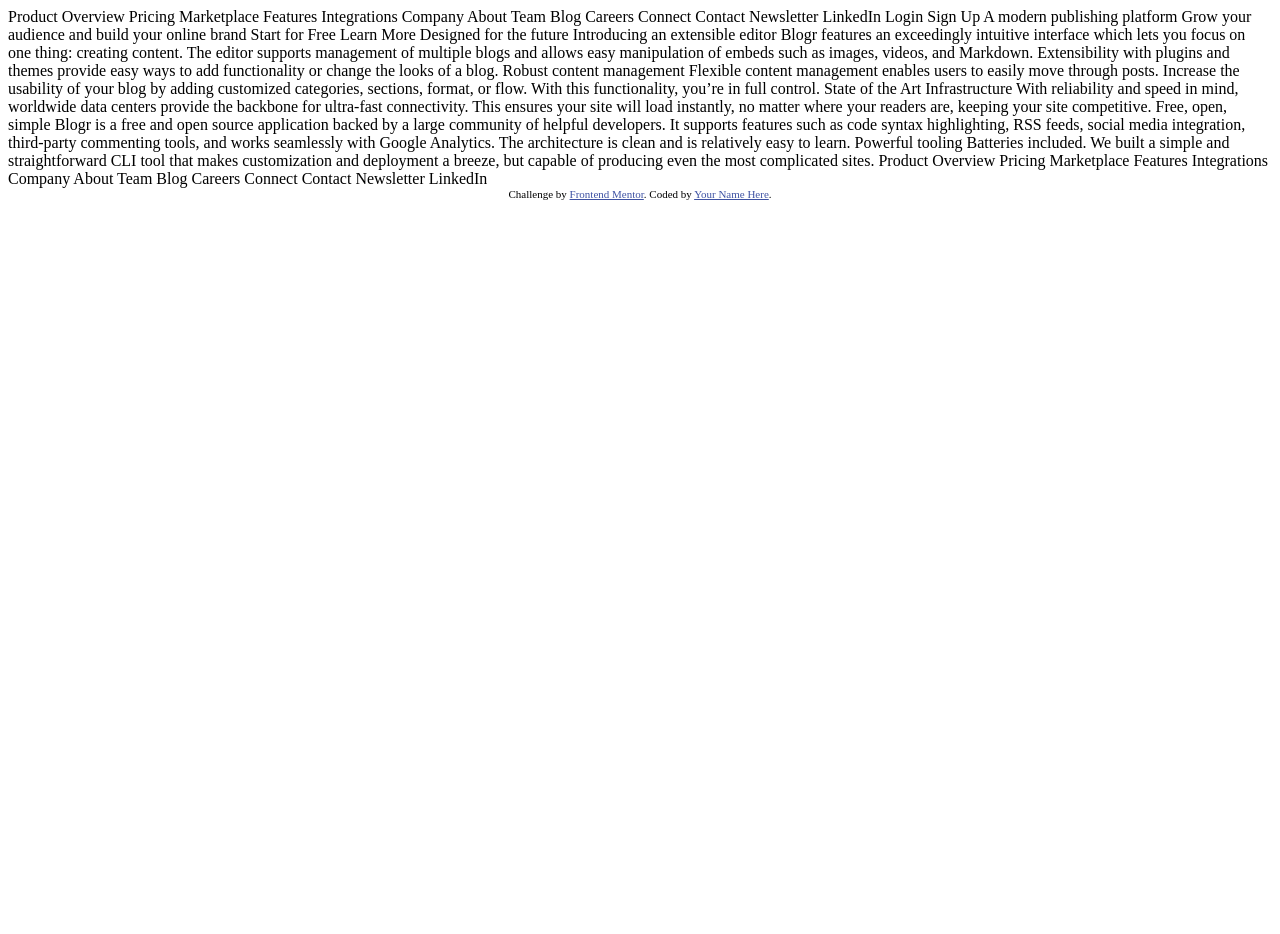
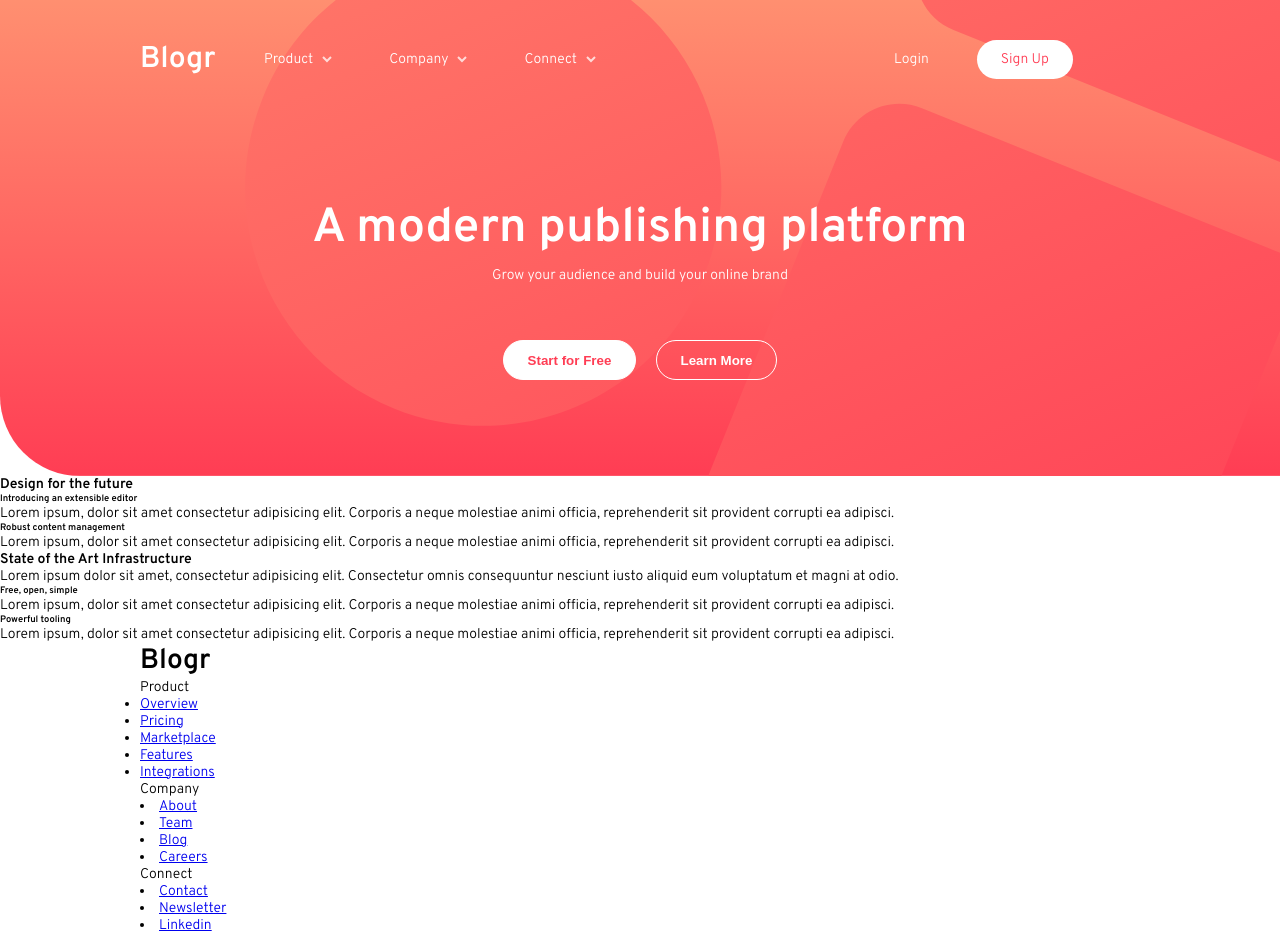
Before and after one commit to preciousuzebu/blog, a plain HTML site: page index.html in a window 1280 px wide. Before the commit the page ends 800 px from the top, so only its background shows below. Drawn offline with Linux system fonts and the light colour scheme.

Commit message:
design landing page

```diff
--- a/index.html
+++ b/index.html
@@ -1,99 +1,181 @@
 <!DOCTYPE html>
 <html lang="en">
+
 <head>
   <meta charset="UTF-8">
-  <meta name="viewport" content="width=device-width, initial-scale=1.0"> <!-- displays site properly based on user's device -->
+  <meta name="viewport" content="width=device-width, initial-scale=1.0">
+  <link rel="icon" type="image/png" sizes="32x32" href="./images/favicon-32x32.png">
+  <link rel="stylesheet" href="style.css">
+  <title>Frontend Mentor | [Blogr]</title>
+</head>
 
-  <link rel="icon" type="image/png" sizes="32x32" href="./images/favicon-32x32.png">
+<body>
 
-  <title>Frontend Mentor | [Blogr]</title>
+  <header>
+    <nav>
+      <div class="container">
+        <div class="navbar">
+          <div class="logo">
+            <h1>Blogr</h1>
+          </div>
+          <div class="nav-list">
+            <ul class="navigation">
+              <div class="nav-item">
+                <div class="super-nav">
+                  <li class="nav-link"><a href="#">Product</a></li>
+                  <button class="arrow"></button>
+                </div>
+                <ul class="sub-nav">
+                  <li class="nav-link"><a href="#">Lorem</a></li>
+                  <li class="nav-link"><a href="#">Lorem</a></li>
+                </ul>
+              </div>
+              <div class="nav-item">
+                <div class="super-nav">
+                  <li class="nav-link"><a href="#">Company</a></li>
+                  <button class="arrow"></button>
+                </div>
+                <ul class="sub-nav">
+                  <li class="nav-link"><a href="#">Lorem</a></li>
+                  <li class="nav-link"><a href="#">Lorem</a></li>
+                </ul>
+              </div>
+              <div class="nav-item">
+                <div class="super-nav">
+                  <li class="nav-link"><a href="#">Connect</a></li>
+                  <button class="arrow"></button>
+                </div>
+                <ul class="sub-nav">
+                  <li class="nav-link"><a href="#">Lorem</a></li>
+                  <li class="nav-link"><a href="#">Lorem</a></li>
+                </ul>
+              </div>
+            </ul>
+            <ul class="login">
+              <div class="nav-item">
+                <li class="nav-link"><a href="#">Login</a></li>
+              </div>
+              <div class="nav-item">
+                <li class="nav-link"><a href="#">Sign Up</a></li>
+              </div>
+            </ul>
+          </div>
+        </div>
+      </div>
+    </nav>
 
-  <!-- Feel free to remove these styles or customise in your own stylesheet 👍 -->
-  <style>
-    .attribution { font-size: 11px; text-align: center; }
-    .attribution a { color: hsl(228, 45%, 44%); }
-  </style>
-</head>
-<body>
-  Product
+    <section class="landing">
+      <div class="landing-main">
+        <h1 class="heading">A modern publishing platform</h1>
+        <p>Grow your audience and build your online brand</p>
+      </div>
+      <div class="landing-buttons">
+        <button class="landing-button">Start for Free</button>
+        <button class="landing-button">Learn More</button>
+      </div>
+    </section>
+  </header>
 
-  Overview
-  Pricing
-  Marketplace
-  Features
-  Integrations
+  <main>
+    <section class="top-section">
+      <div class="title">
+        <h4>Design for the future</h4>
+      </div>
+      <div class="info">
+        <div class="top-info">
+          <h6 class="info-title">Introducing an extensible editor</h6>
+          <p>Lorem ipsum, dolor sit amet consectetur adipisicing elit. Corporis a neque molestiae animi officia,
+            reprehenderit sit provident corrupti ea adipisci.</p>
+        </div>
+        <div class="bottom-info">
+          <h6 class="info-title">Robust content management</h6>
+          <p>Lorem ipsum, dolor sit amet consectetur adipisicing elit. Corporis a neque molestiae animi officia,
+            reprehenderit sit provident corrupti ea adipisci.</p>
+        </div>
+      </div>
+      <div class="illustration squares"></div>
+    </section>
+    <section class="middle-section">
+      <div class="illustration phones"></div>
+      <div class="info">
+        <h4>State of the Art Infrastructure</h4>
+        <p>Lorem ipsum dolor sit amet, consectetur adipisicing elit. Consectetur omnis consequuntur nesciunt iusto
+          aliquid eum voluptatum et magni at odio.</p>
+      </div>
+    </section>
+    <section class="bottom-section">
+      <div class="illustration laptop"></div>
+      <div class="info">
+        <div class="top-info">
+          <h6 class="info-title">Free, open, simple</h6>
+          <p>Lorem ipsum, dolor sit amet consectetur adipisicing elit. Corporis a neque molestiae animi officia,
+            reprehenderit sit provident corrupti ea adipisci.</p>
+        </div>
+        <div class="bottom-info">
+          <h6 class="info-title">Powerful tooling</h6>
+          <p>Lorem ipsum, dolor sit amet consectetur adipisicing elit. Corporis a neque molestiae animi officia,
+            reprehenderit sit provident corrupti ea adipisci.</p>
+        </div>
+      </div>
+    </section>
+  </main>
 
-  Company
+  <footer>
+    <div class="container">
+      <div class="footer-logo">
+        <h1>Blogr</h1>
+      </div>
+      <div class="product">
+        <ul>
+          <p>Product</p>
+          <li class="footer-link">
+            <a href="#">Overview</a>
+          </li>
+          <li class="footer-link">
+            <a href="#">Pricing</a>
+          </li>
+          <li class="footer-link">
+            <a href="#">Marketplace</a>
+          </li>
+          <li class="footer-link">
+            <a href="#">Features</a>
+          </li>
+          <li class="footer-link">
+            <a href="#">Integrations</a>
+          </li>
+        </ul>
+      </div>
+      <div class="company">
+        <p>Company</p>
+        <li class="footer-link">
+          <a href="#">About</a>
+        </li>
+        <li class="footer-link">
+          <a href="#">Team</a>
+        </li>
+        <li class="footer-link">
+          <a href="#">Blog</a>
+        </li>
+        <li class="footer-link">
+          <a href="#">Careers</a>
+        </li>
+      </div>
+      <div class="connect">
+        <p>Connect</p>
+        <li class="footer-link">
+          <a href="#">Contact</a>
+        </li>
+        <li class="footer-link">
+          <a href="#">Newsletter</a>
+        </li>
+        <li class="footer-link">
+          <a href="#">Linkedin</a>
+        </li>
+      </div>
+    </div>
+  </footer>
 
-  About
-  Team
-  Blog
-  Careers
+  <script src="./main.js"></script>
+</body>
 
-  Connect
-
-  Contact
-  Newsletter
-  LinkedIn
-
-  Login
-  Sign Up
-
-  A modern publishing platform
-  Grow your audience and build your online brand
-
-  Start for Free
-  Learn More
-
-  Designed for the future
-
-  Introducing an extensible editor
-  Blogr features an exceedingly intuitive interface which lets you focus on one thing: creating content.
-  The editor supports management of multiple blogs and allows easy manipulation of embeds such as images,
-  videos, and Markdown. Extensibility with plugins and themes provide easy ways to add functionality or
-  change the looks of a blog.
-
-  Robust content management
-  Flexible content management enables users to easily move through posts. Increase the usability of your blog
-  by adding customized categories, sections, format, or flow. With this functionality, you’re in full control.
-
-  State of the Art Infrastructure
-  With reliability and speed in mind, worldwide data centers provide the backbone for ultra-fast connectivity.
-  This ensures your site will load instantly, no matter where your readers are, keeping your site competitive.
-
-  Free, open, simple
-  Blogr is a free and open source application backed by a large community of helpful developers. It supports
-  features such as code syntax highlighting, RSS feeds, social media integration, third-party commenting tools,
-  and works seamlessly with Google Analytics. The architecture is clean and is relatively easy to learn.
-
-  Powerful tooling
-  Batteries included. We built a simple and straightforward CLI tool that makes customization and deployment a breeze, but
-  capable of producing even the most complicated sites.
-
-  Product
-
-  Overview
-  Pricing
-  Marketplace
-  Features
-  Integrations
-
-  Company
-
-  About
-  Team
-  Blog
-  Careers
-
-  Connect
-
-  Contact
-  Newsletter
-  LinkedIn
-
-  <div class="attribution">
-    Challenge by <a href="https://www.frontendmentor.io?ref=challenge" target="_blank">Frontend Mentor</a>.
-    Coded by <a href="#">Your Name Here</a>.
-  </div>
-</body>
 </html>
--- /dev/null
+++ b/style.css
@@ -0,0 +1,140 @@
+@import url("https://fonts.googleapis.com/css2?family=Overpass:wght@300;600&family=Ubuntu:wght@400;500;700&display=swap");
+
+* {
+  box-sizing: border-box;
+  padding: 0;
+  margin: 0;
+}
+
+body {
+  min-height: 100vh;
+  font-family: "Overpass", sans-serif;
+  font-size: 14px;
+  /* font-family: "Ubuntu", sans-serif; */
+}
+
+header {
+  background: url(./images/bg-pattern-intro.svg),
+    linear-gradient(hsl(13, 100%, 72%), hsl(353, 100%, 62%));
+  background-repeat: no-repeat;
+  background-position: -9vw -116vh, center;
+  background-size: 150vw;
+  color: white;
+  padding: 1rem 0;
+  border-bottom-left-radius: 5rem;
+}
+
+.container {
+  max-width: 1000px;
+  margin: 0 auto;
+}
+
+.navbar {
+  display: flex;
+  align-items: center;
+  justify-content: space-between;
+  width: 100%;
+}
+
+.navbar .logo {
+  font-size: 20px;
+  width: 10%;
+}
+
+.nav-list {
+  display: flex;
+  align-items: center;
+  width: 90%;
+}
+
+.nav-list .nav-item {
+  margin: 1.5rem;
+}
+
+.nav-list .navigation {
+  display: flex;
+  width: 70%;
+  list-style: none;
+}
+
+.nav-list .navigation .nav-item .super-nav {
+  display: flex;
+  align-items: center;
+  justify-content: space-between;
+}
+
+.nav-list .navigation .nav-item .super-nav .arrow {
+  outline: none;
+  margin: 0 9px;
+  border: none;
+  width: 10px;
+  height: 7px;
+  cursor: pointer;
+  background: url(./images/icon-arrow-light.svg) center center no-repeat;
+  background-size: cover;
+}
+
+.nav-list .navigation .nav-item .sub-nav {
+  list-style: none;
+  display: none;
+}
+
+.nav-list a {
+  color: white;
+  text-decoration: none;
+}
+
+.nav-list .login {
+  display: flex;
+  align-items: center;
+  width: 30%;
+  list-style: none;
+}
+
+.nav-list .login .nav-item:last-child {
+  background: white;
+  padding: 0.7rem 1.5rem;
+  border-radius: 2rem;
+}
+
+.nav-list .login .nav-item:last-child a {
+  color: hsl(353, 100%, 62%);
+}
+
+.landing {
+  display: flex;
+  align-items: center;
+  justify-content: center;
+  flex-direction: column;
+  padding: 4rem 0;
+}
+
+.landing .landing-main {
+  margin: 2rem;
+}
+
+.landing .landing-main .heading {
+  font-size: 3rem;
+}
+
+.landing .landing-main p {
+  text-align: center;
+  margin: 0.5rem 0;
+}
+
+.landing .landing-buttons .landing-button {
+  outline: none;
+  font-weight: 600;
+  border: 1px solid white;
+  color: white;
+  cursor: pointer;
+  border-radius: 2rem;
+  background: none;
+  padding: 0.7rem 1.5rem;
+  margin: 1rem 0.5rem;
+}
+
+.landing .landing-buttons .landing-button:first-child {
+  background: white;
+  color: hsl(353, 100%, 62%);
+}
```
Also changed, not shown: main.js (added).
